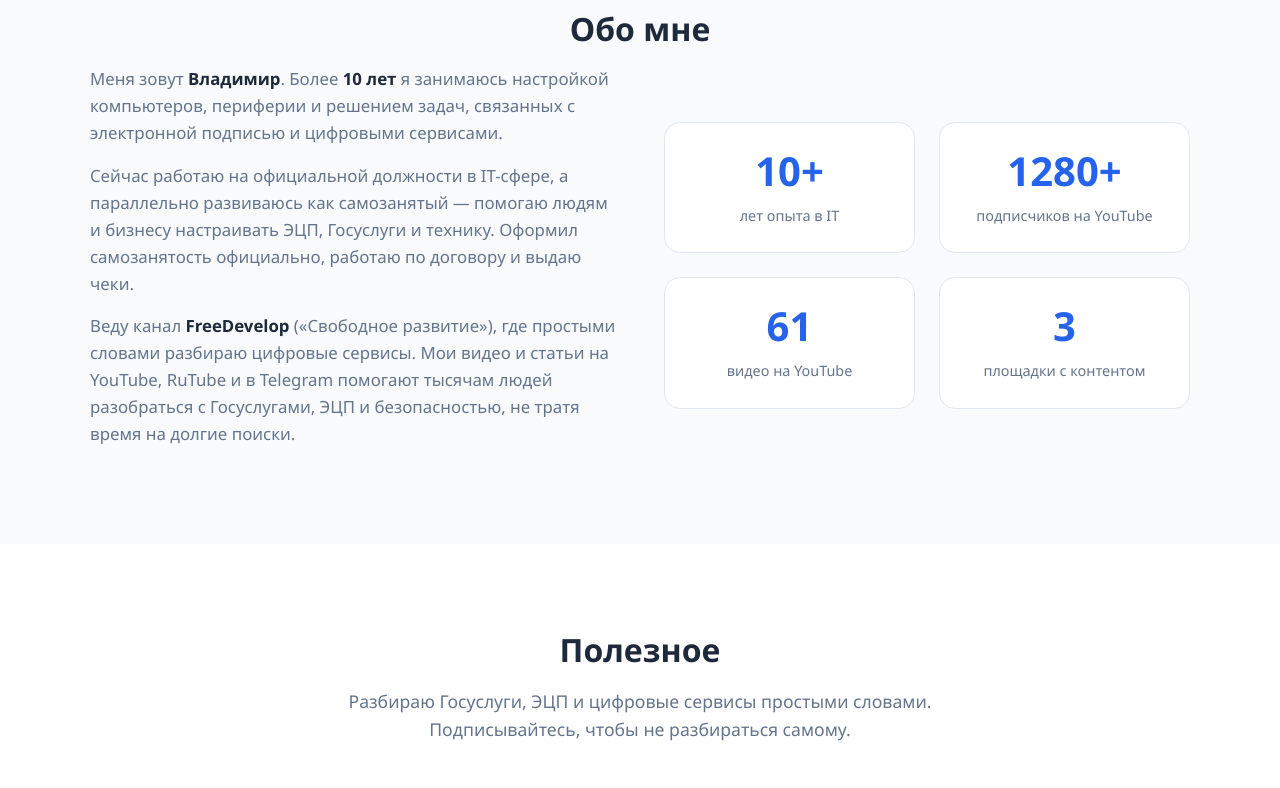
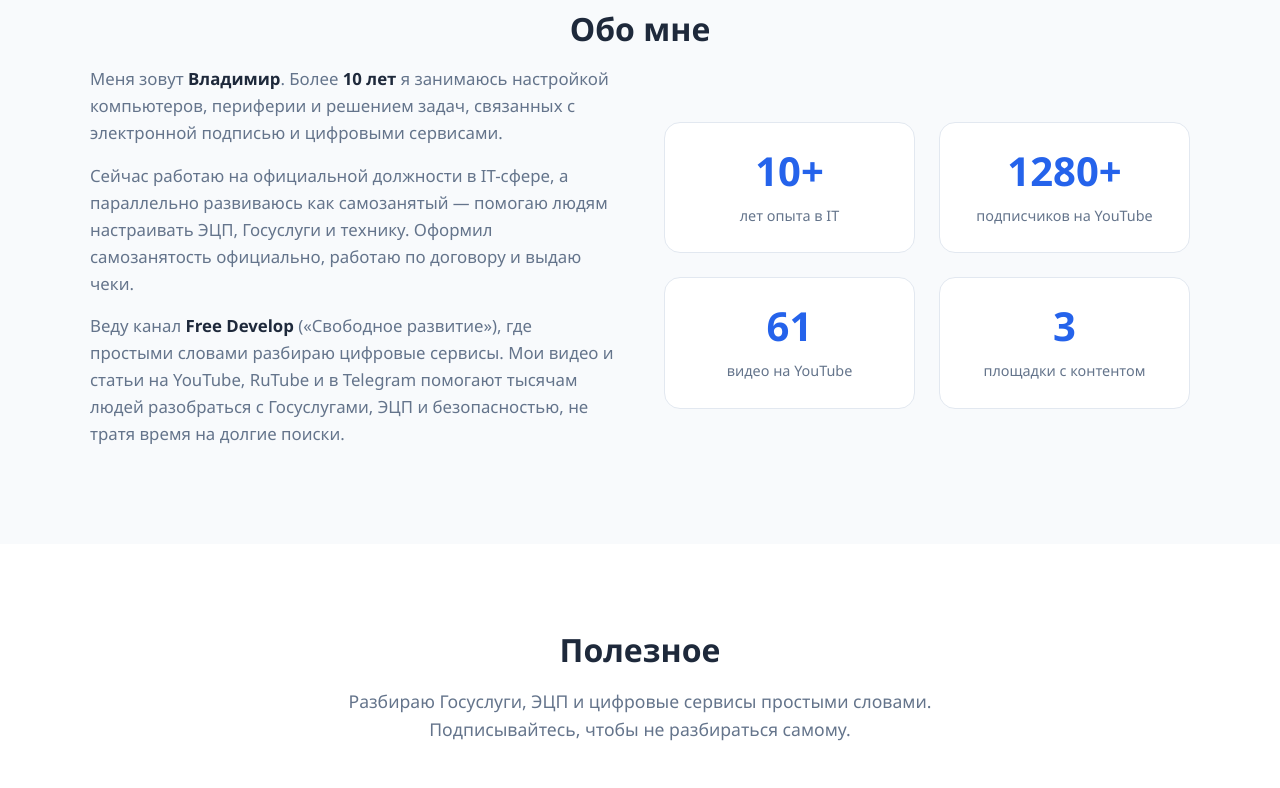
Before and after one commit to FreeDevelopru/my-site, a plain HTML site: page index.html in a window 1280 px wide. Shown: the part 1865-2653 px from the top of the page. Drawn offline with Linux system fonts and the light colour scheme.

Commit message:
Add files via upload

```diff
--- a/index.html
+++ b/index.html
@@ -2,13 +2,13 @@
 <html lang="ru">
 <head>
   <meta charset="UTF-8">
-  <title>FreeDevelop | ЭЦП, Госуслуги, настройка ПК</title>
+  <title>Free Develop | ЭЦП, Госуслуги, настройка ПК</title>
   <meta name="viewport" content="width=device-width, initial-scale=1">
 
   <meta name="description" content="Настрою ЭЦП в браузере, помогу с Госуслугами, установлю и настрою ПК, принтер, сканер. Удалённо по России и с выездом. Самозанятый, работаю по договору.">
 
   <!-- Open Graph для красивого превью в Telegram и соцсетях -->
-  <meta property="og:title" content="FreeDevelop | ЭЦП, Госуслуги, настройка ПК">
+  <meta property="og:title" content="Free Develop | ЭЦП, Госуслуги, настройка ПК">
   <meta property="og:description" content="Настрою ЭЦП, помогу с Госуслугами, настрою компьютер и периферию. Удалённо и с выездом.">
   <meta property="og:image" content="img/logo.png">
   <meta property="og:type" content="website">
@@ -22,8 +22,8 @@
   <div class="container header__inner">
 
     <a href="/" class="logo">
-      <img src="img/logo.png" alt="FreeDevelop" class="logo__img" width="40" height="40">
-      <span class="logo__text">FreeDevelop</span>
+      <img src="img/logo.png" alt="Free Develop" class="logo__img" width="40" height="40">
+      <span class="logo__text">Free Develop</span>
     </a>
 
     <nav class="nav">
@@ -126,9 +126,9 @@
       <div class="about__text">
         <p>Меня зовут <strong>Владимир</strong>. Более <strong>10 лет</strong> я занимаюсь настройкой компьютеров, периферии и решением задач, связанных с электронной подписью и цифровыми сервисами.</p>
 
-        <p>Сейчас работаю на официальной должности в IT-сфере, а параллельно развиваюсь как самозанятый — помогаю людям и бизнесу настраивать ЭЦП, Госуслуги и технику. Оформил самозанятость официально, работаю по договору и выдаю чеки.</p>
+        <p>Сейчас работаю на официальной должности в IT-сфере, а параллельно развиваюсь как самозанятый — помогаю людям настраивать ЭЦП, Госуслуги и технику. Оформил самозанятость официально, работаю по договору и выдаю чеки.</p>
 
-        <p>Веду канал <strong>FreeDevelop</strong> («Свободное развитие»), где простыми словами разбираю цифровые сервисы. Мои видео и статьи на YouTube, RuTube и в Telegram помогают тысячам людей разобраться с Госуслугами, ЭЦП и безопасностью, не тратя время на долгие поиски.</p>
+        <p>Веду канал <strong>Free Develop</strong> («Свободное развитие»), где простыми словами разбираю цифровые сервисы. Мои видео и статьи на YouTube, RuTube и в Telegram помогают тысячам людей разобраться с Госуслугами, ЭЦП и безопасностью, не тратя время на долгие поиски.</p>
       </div>
 
       <div class="about__stats">
```
